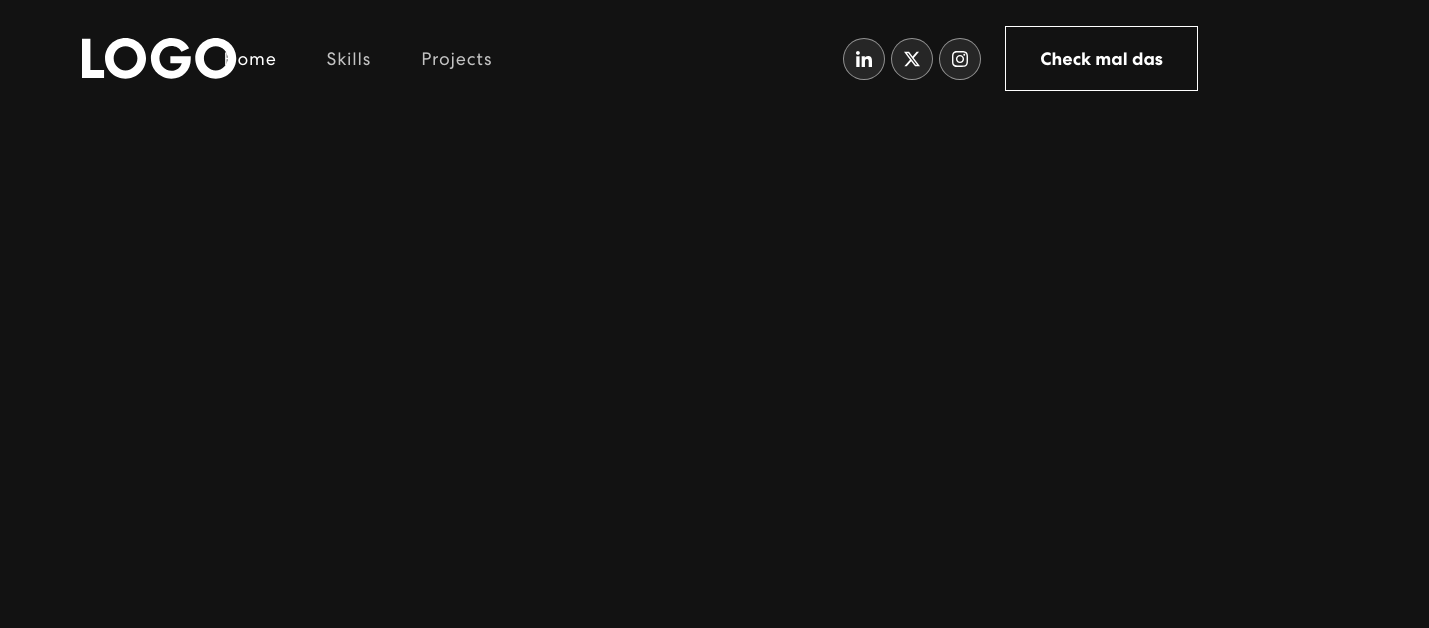
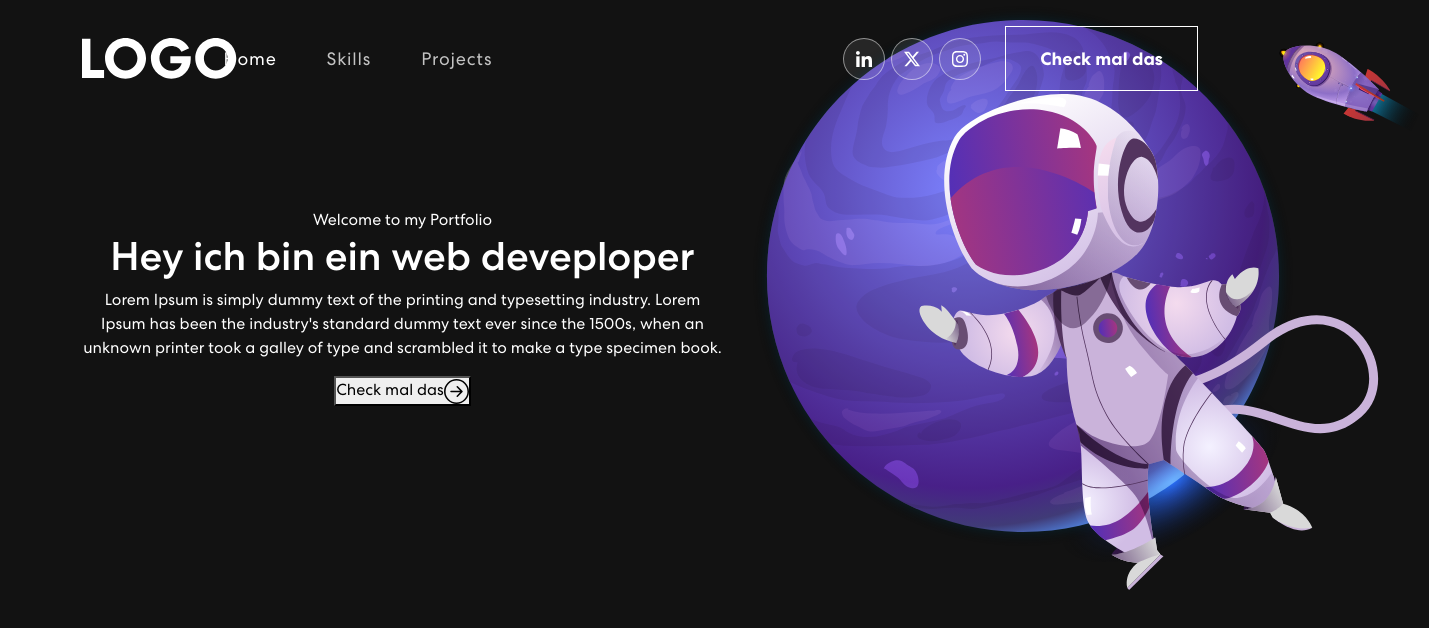
Before and after one commit to stud3ntjan/greenplant, a React (Create React App) app in the folder green-plant/: page / in a window 1280 px wide. Shown: the top 628 px of the page, 1429 px wide, since content can reach past the window. Built offline with nearby package versions, Linux system fonts and the light colour scheme.

Commit message:
update banner

```diff
--- a/green-plant/package.json
+++ b/green-plant/package.json
@@ -9,6 +9,7 @@
     "bootstrap": "^5.3.3",
     "react": "^18.3.1",
     "react-bootstrap": "^2.10.2",
+    "react-bootstrap-icons": "^1.11.4",
     "react-dom": "^18.3.1",
     "react-scripts": "5.0.1",
     "web-vitals": "^2.1.4"
--- a/green-plant/src/components/Banner.js
+++ b/green-plant/src/components/Banner.js
@@ -1,17 +1,33 @@
-import { Container, Row } from "react-bootstrap";
+import { Container, Row, Col } from "react-bootstrap";
+import { ArrowRightCircle } from "react-bootstrap-icons";
+import headerImg from "../assets/img/header-img.svg";
+// import headerImg from "../assets/img/soundwave.svg";
 
 export const Banner = () => {
   return (
     <section className="banner" id="home">
       <Container>
         <Row className="align-items-center">
-          {/* <Col xs={12} md={6} xl={7}>
+          <Col xs={12} md={6} xl={7}>
             <span className="tagline">Welcome to my Portfolio</span>
             <h1>
-              {`Hallo test hihi`}
-              <span></span>
+              {`Hey ich bin ein `}
+              <span className="wrap">web deveploper</span>
             </h1>
-          </Col> */}
+            <p>
+              Lorem Ipsum is simply dummy text of the printing and typesetting
+              industry. Lorem Ipsum has been the industry's standard dummy text
+              ever since the 1500s, when an unknown printer took a galley of
+              type and scrambled it to make a type specimen book.
+            </p>
+            <button onClick={() => console.log("connect")}>
+              Check mal das
+              <ArrowRightCircle size={25} />
+            </button>
+          </Col>
+          <Col xs={12} md={6} xl={5}>
+            <img src={headerImg} alt="Header Img" />
+          </Col>
         </Row>
       </Container>
     </section>
```
Also changed, not shown: 1 other file (tests, documents, lock files or other folders).
